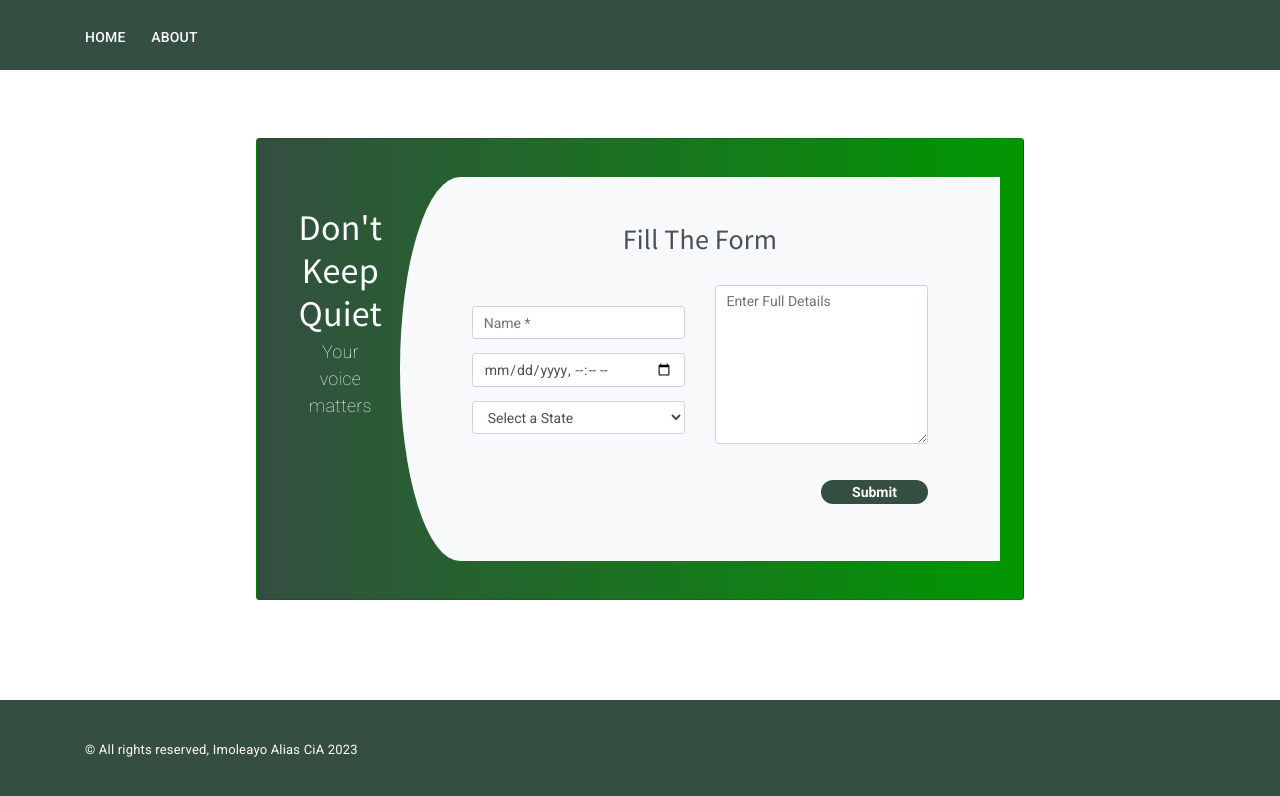
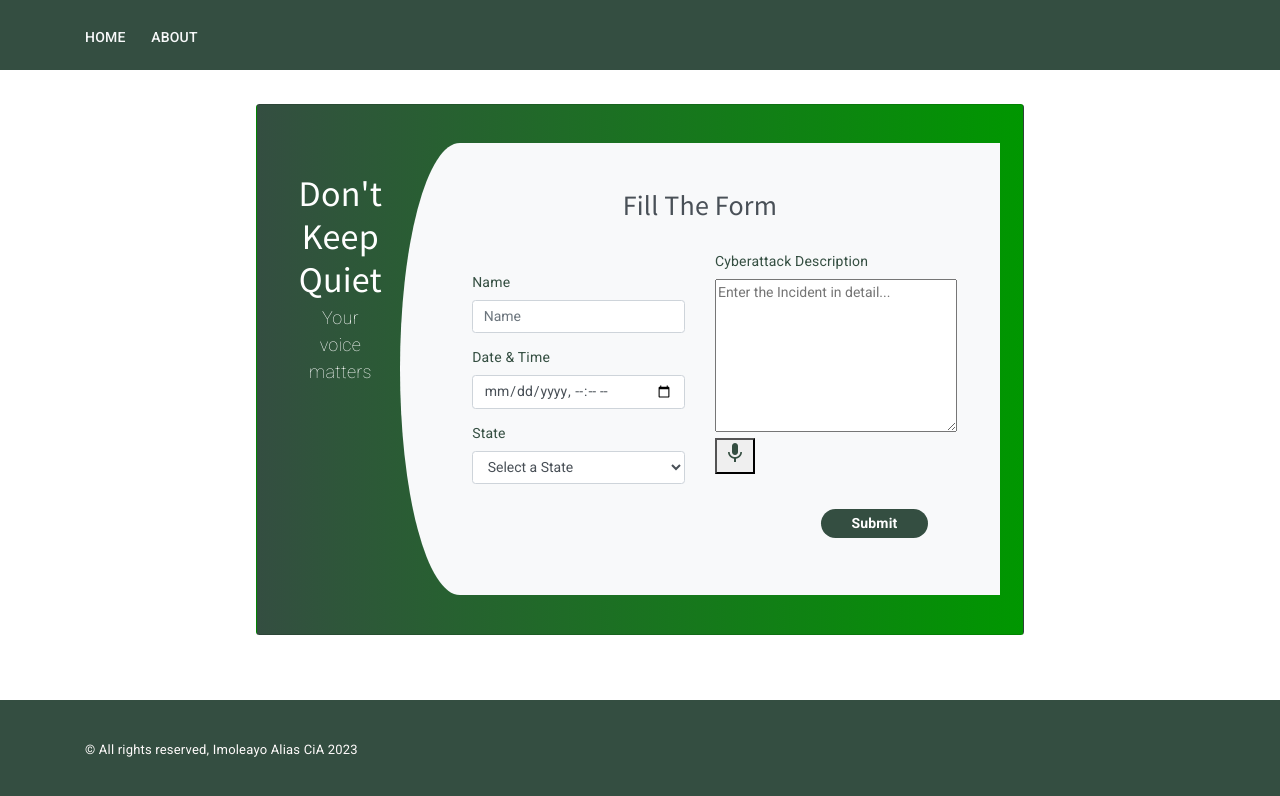
Before and after one commit to Imoleayo98/mcairs, a plain HTML site: page report.html in a window 1280 px wide. Drawn offline with Linux system fonts and the light colour scheme.

Commit message:
Update report.html

```diff
--- a/report.html
+++ b/report.html
@@ -12,6 +12,8 @@
     <!-- Google Fonts -->
     <link href="https://fonts.googleapis.com/css?family=Source+Sans+Pro:200,300,400,600,700,900" rel="stylesheet">
     <link href="https://fonts.googleapis.com/css?family=Roboto:100,300,400,500,700,900" rel="stylesheet">
+    <link href="https://fonts.googleapis.com/icon?family=Material+Icons" rel="stylesheet">
+
 
     <!-- Bootstrap -->
     <link rel="stylesheet" href="">
@@ -128,13 +130,16 @@
                                     <div class="col-md-6">
                                         <br>
                                         <div class="form-group">
-                                            <input type="text" class="form-control" name="name" placeholder="Name *" value="">
+                                            <label for="Name">Name</label>
+                                            <input type="text" class="form-control" name="name" placeholder="Name" value="">
                                                                                         </div>
 
                                         <div class="form-group">
+                                            <label for="Date & Time">Date & Time</label>
                                             <input type="datetime-local" class="form-control" name="datetime-local" placeholder="Date and Time *" value="">
                                                                                         </div>
                                         <div class="form-group">
+                                            <label for="State">State</label>
                                             <select class="form-control" type="optgroup" name="location" required="">
                                                 <option value="" disabled="" selected="">Select a State</option>
                                                 <option value="Abia">Abia</option>
@@ -178,13 +183,19 @@
                                                                                         </div>
                                     </div>
                                     <div class="col-md-6">
+                                        <label for="CyberIncident Description">Cyberattack Description</label>
                                         <div class="form-group">
-                                            <textarea id="" cols="30" rows="7" name="impact" class="form-control" placeholder="Enter Full Details"></textarea>
-                                                                                        </div>
+                                        <textarea id="description" name="impact" cols="30" rows="7" placeholder="Enter the Incident in detail..." required></textarea><br>
+                                        <button type="button" id="start-button" onclick="toggleSpeechRecognition()">
+                                            <i class="material-icons">mic</i>
+                                        </button>
+                                        <button type="button" id="stop-button" onclick="toggleSpeechRecognition()" style="display: none;">
+                                            <i class="material-icons">stop</i>
+                                        </button>
+                                    </div>
+                                    <button type="submit" class="btnSubmit" value="Submit"">Submit</button>
 
 
-                                                                                        <input type="submit" class="btnSubmit" value="Submit">
-                                    </div>
                                 </div>
                             </form>
                         </div>
@@ -268,6 +279,30 @@ JavaScript Files
         });
     });
 </script>
+<script>
+    let recognition;
+    let isRecording = false;
 
+    function toggleSpeechRecognition() {
+        const inputField = document.getElementById('description');
+
+        if (!isRecording) {
+            recognition = new webkitSpeechRecognition() || new SpeechRecognition();
+            recognition.onresult = (event) => {
+                const result = event.results[0][0].transcript;
+                inputField.value += result; // Append recognized text
+            };
+            recognition.start();
+            isRecording = true;
+            document.getElementById('start-button').style.display = 'none';
+            document.getElementById('stop-button').style.display = 'block';
+        } else {
+            recognition.stop();
+            isRecording = false;
+            document.getElementById('stop-button').style.display = 'none';
+            document.getElementById('start-button').style.display = 'block';
+        }
+    }
+</script>
 
 </body></html>
```
